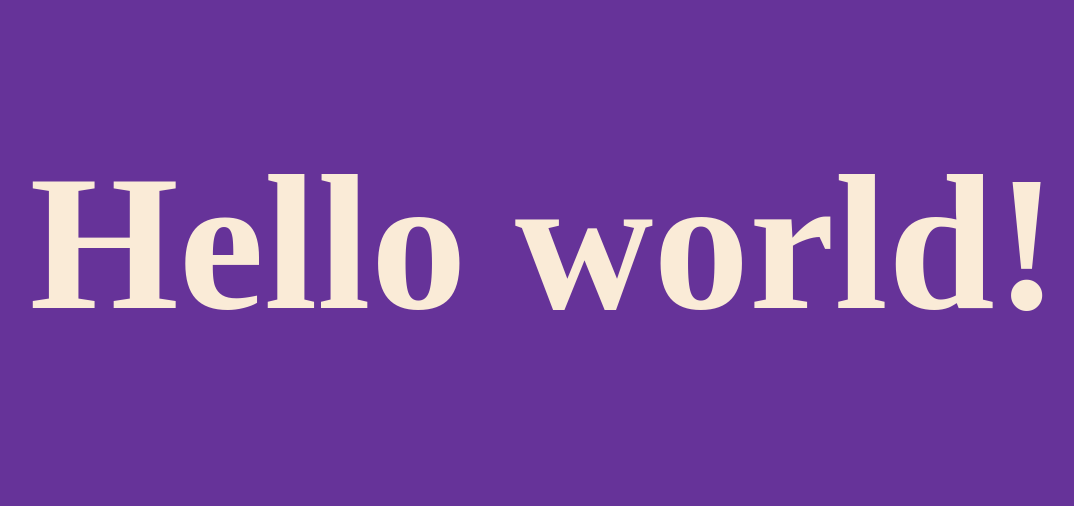
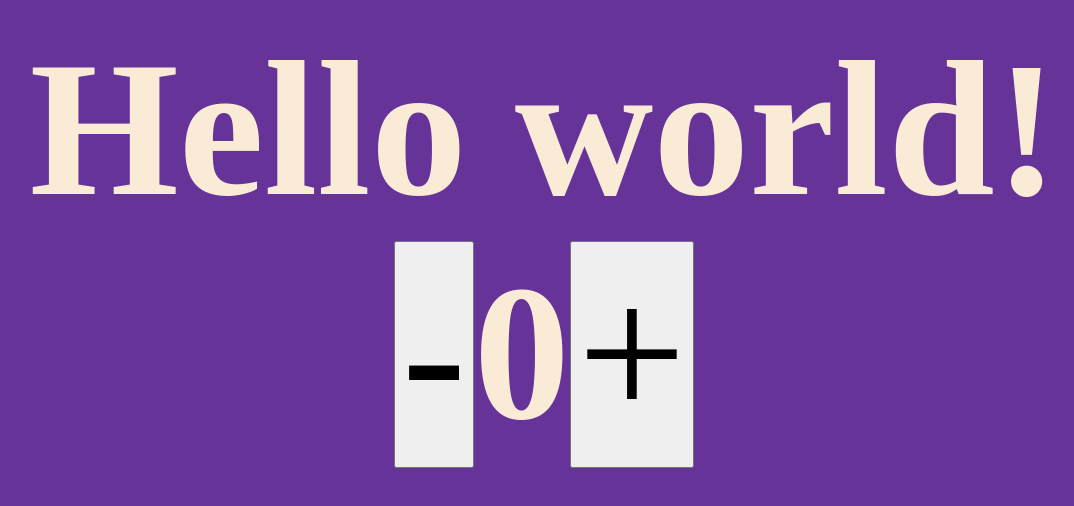
Before and after one commit to viktoriabakun/baby-boilerplate, a React (Vite) app: page / in a window 1280 px wide. Shown: the part 156-662 px from the top of the page, without its empty margins (96-1170 px from the left). Built offline with nearby package versions, Linux system fonts and the light colour scheme.

Commit message:
feat: add counter

```diff
--- /dev/null
+++ b/src/common/components/counter/counter.tsx
@@ -0,0 +1,15 @@
+import { useState } from 'react';
+
+export const Counter = () => {
+  const [count, setCount] = useState(0);
+  const increment = () => setCount(prev => prev + 1);
+  const decrement = () => setCount(prev => prev  - 1);
+
+  return (
+    <div>
+      <button onClick={decrement}>-</button>
+      <span>{count}</span>
+      <button onClick={increment}>+</button>
+    </div>
+  );
+};
--- a/src/pages/home/index.tsx
+++ b/src/pages/home/index.tsx
@@ -1,8 +1,11 @@
+import { Counter } from '@components//counter/counter.tsx';
+
 import styles from './styles.module.scss';
 
 const HomePage = () => (
   <div className={styles.container}>
-    Hello world!
+    <div>Hello world!</div>
+    <Counter />
   </div>
 );
 
```
Also changed, not shown: 1 other file (tests, documents, lock files or other folders).
